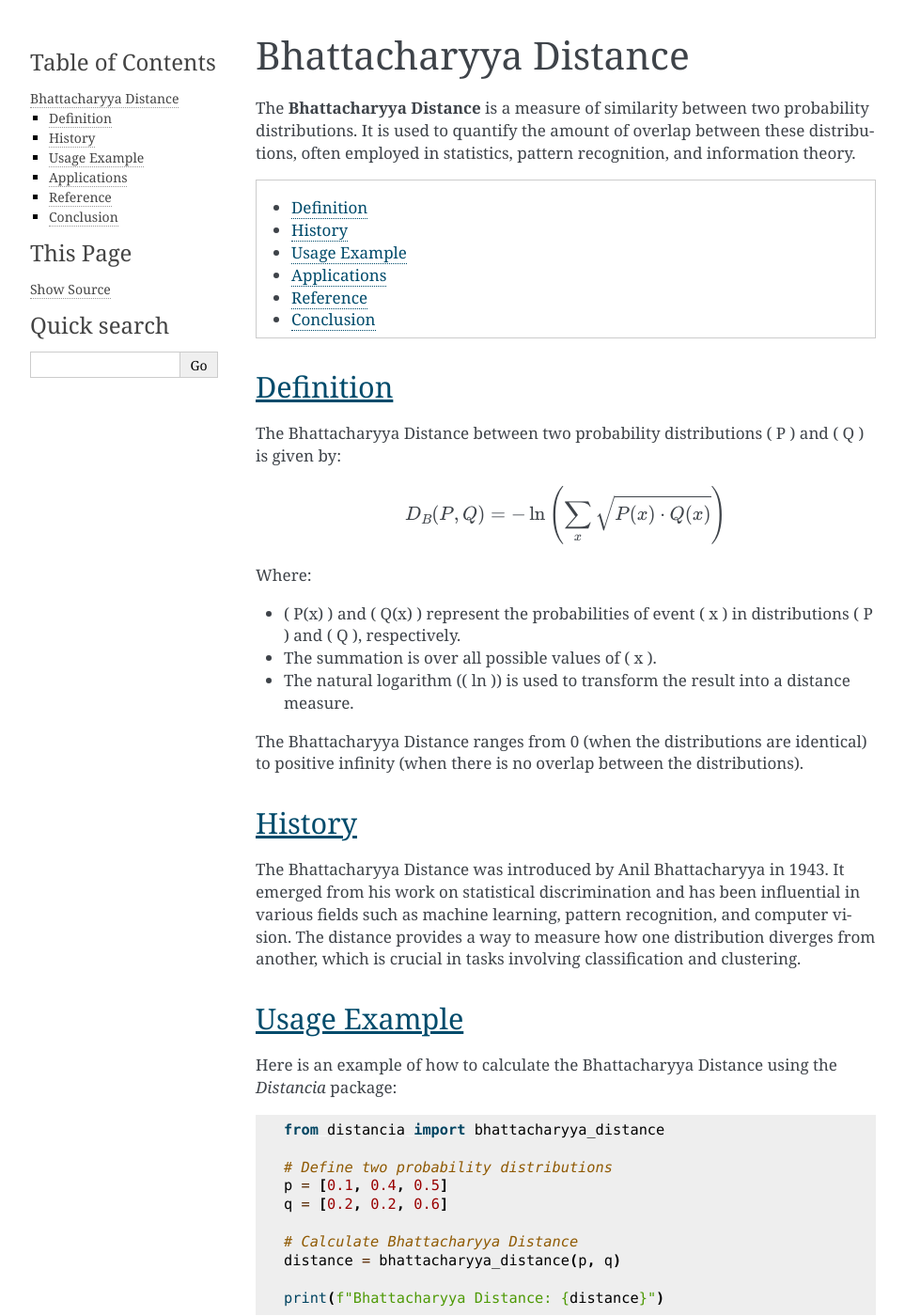
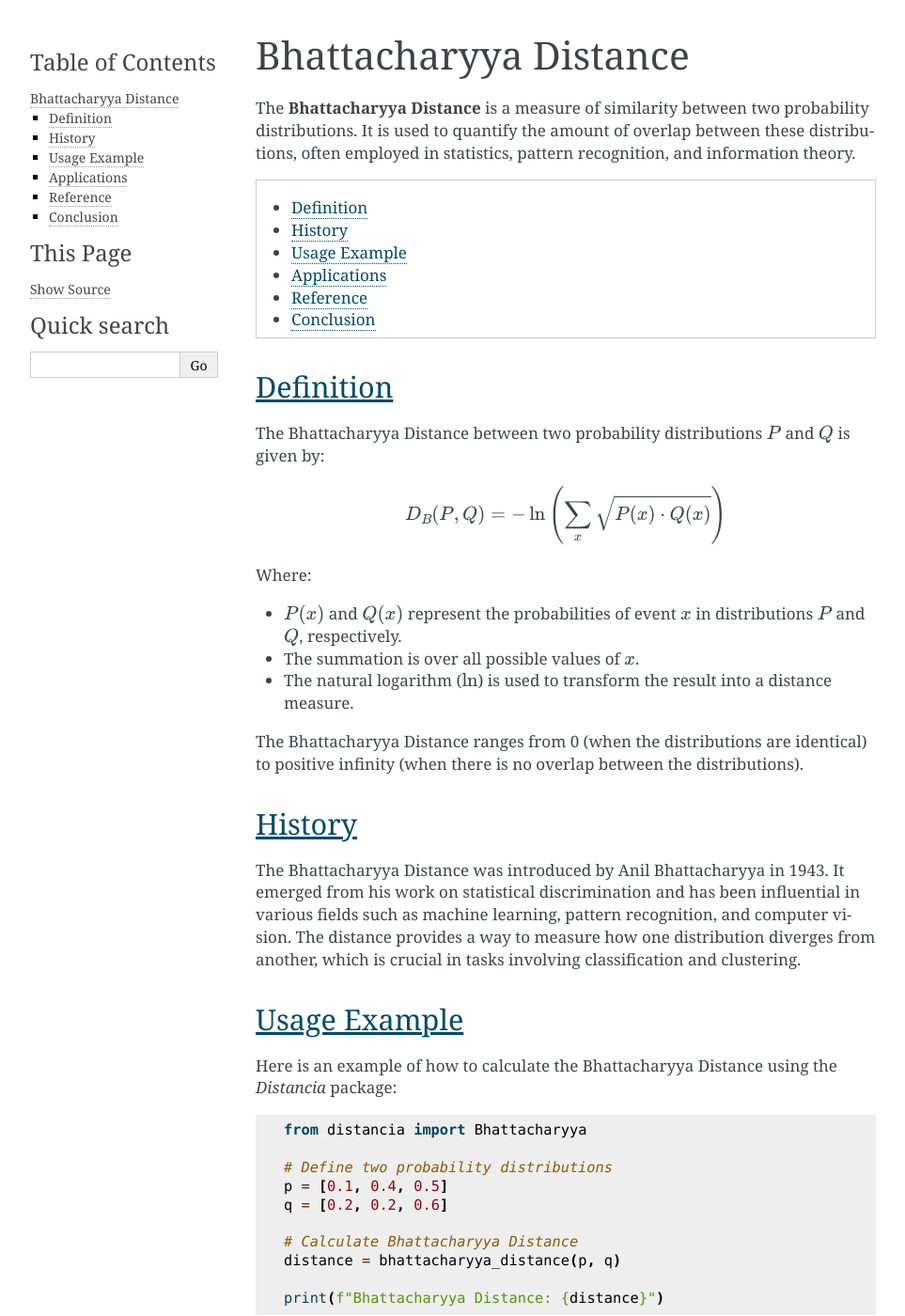
Before and after one commit to ym001/distancia, a Sphinx documentation site: the page built from docs/Bhattacharyya.rst, in a window 1280 px wide and 1400 px high. Shown: the whole window at 94% size, without its empty margins (148-1111 px from the left). Built offline with Sphinx 7.4.7, drawn with Linux system fonts in a browser that asks for light colours; pages that are not in the unit, such as notebooks, are missing from menus; some of the changed lines change nothing that is shown.

Commit message:
Update Bhattacharyya.rst

```diff
--- a/docs/Bhattacharyya.rst
+++ b/docs/Bhattacharyya.rst
@@ -10,7 +10,7 @@ The **Bhattacharyya Distance** is a measure of similarity between two probabilit
 Definition
 ----------
 
-The Bhattacharyya Distance between two probability distributions \( P \) and \( Q \) is given by:
+The Bhattacharyya Distance between two probability distributions :math:`P` and :math:`Q` is given by:
 
 .. math::
 
@@ -18,11 +18,11 @@ The Bhattacharyya Distance between two probability distributions \( P \) and \(
 
 Where:
 
-- \( P(x) \) and \( Q(x) \) represent the probabilities of event \( x \) in distributions \( P \) and \( Q \), respectively.
+- :math:`P(x)` and :math:`Q(x)` represent the probabilities of event :math:`x` in distributions :math:`P` and :math:`Q`, respectively.
 
-- The summation is over all possible values of \( x \).
+- The summation is over all possible values of :math:`x`.
 
-- The natural logarithm (\( \ln \)) is used to transform the result into a distance measure.
+- The natural logarithm (:math:`\ln`) is used to transform the result into a distance measure.
 
 The Bhattacharyya Distance ranges from 0 (when the distributions are identical) to positive infinity (when there is no overlap between the distributions).
 
@@ -38,7 +38,7 @@ Here is an example of how to calculate the Bhattacharyya Distance using the `Dis
 
 .. code-block:: python
 
-    from distancia import bhattacharyya_distance
+    from distancia import Bhattacharyya
 
     # Define two probability distributions
     p = [0.1, 0.4, 0.5]
```
